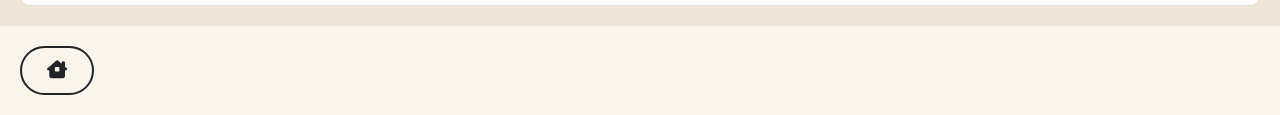
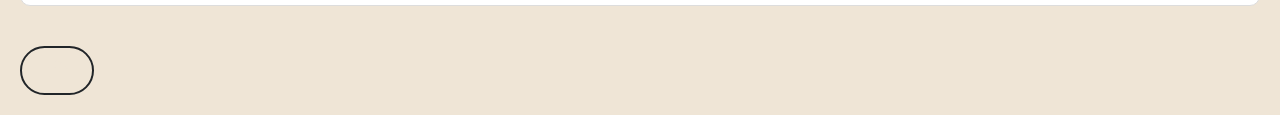
Before and after one commit to Teodzzz/my-website, a plain HTML site: page Alipio/film/film.html in a window 1280 px wide. Shown: the part 2062-2177 px from the top of the page. Drawn offline with Linux system fonts and the light colour scheme.

Commit message:
Update film.css

```diff
--- a/Alipio/film/film.css
+++ b/Alipio/film/film.css
@@ -31,7 +31,7 @@ nav ul li a {
     text-decoration: none;
     font-size: 18px;
     color: #444;
-    background-color: #ffe6cc;
+    background-color:#efe5d6;
     padding: 10px;
     border-radius: 5px;
 }
@@ -100,7 +100,7 @@ footer {
     font-size: 18px;
     font-weight: 500;
     text-decoration: none;
-    color: #212529;
+    color: #efe5d6;
     border: 2px solid #212529;
     border-radius: 50px;
     transition: all 0.3s ease-in-out;
@@ -115,7 +115,7 @@ footer {
     color: white;
 }
 .button-container {
-    background-color: #f9f5eb;
+    background-color: #efe5d6;
     text-align: left;
     bottom: 20px;
     left: 20px;
```
